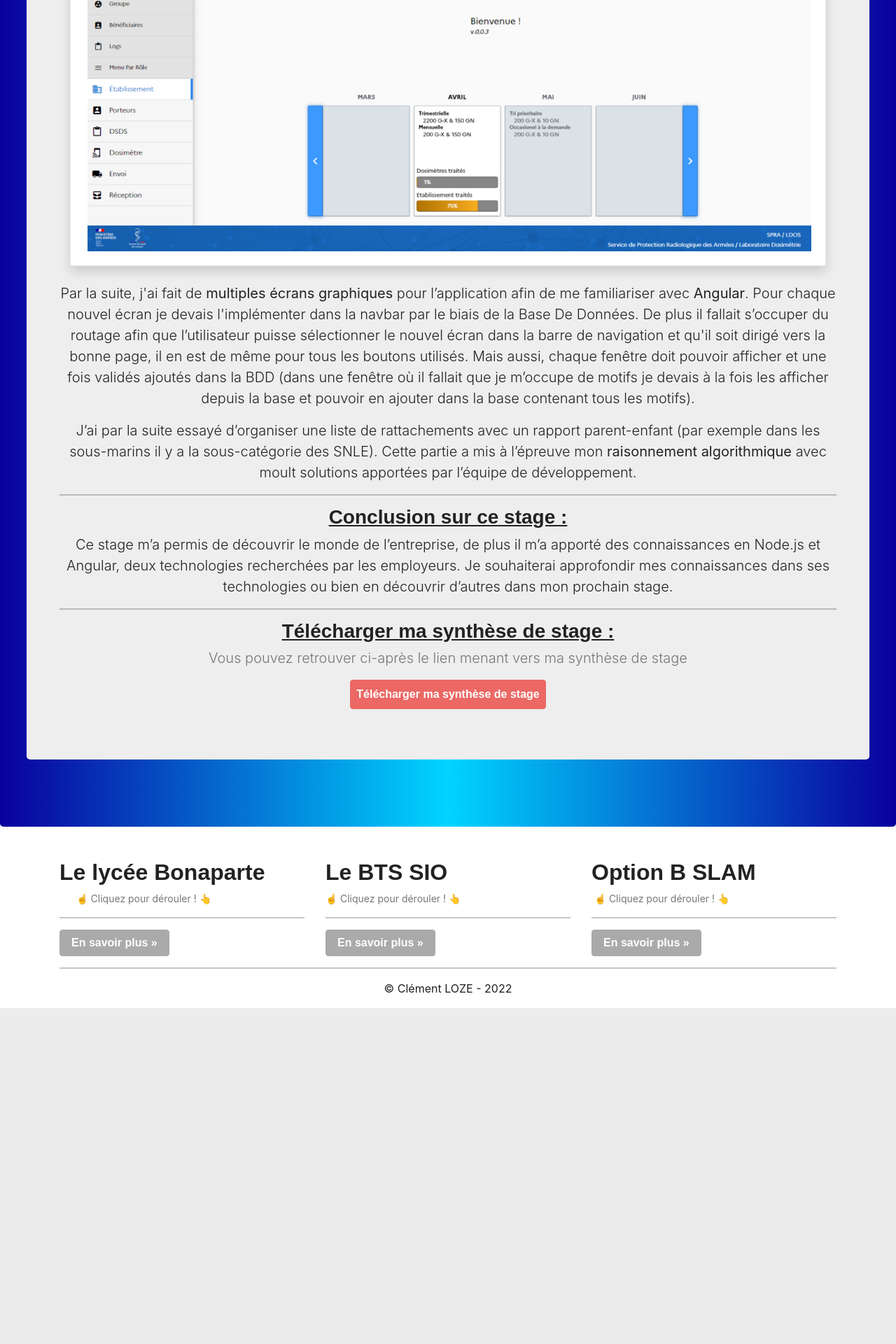
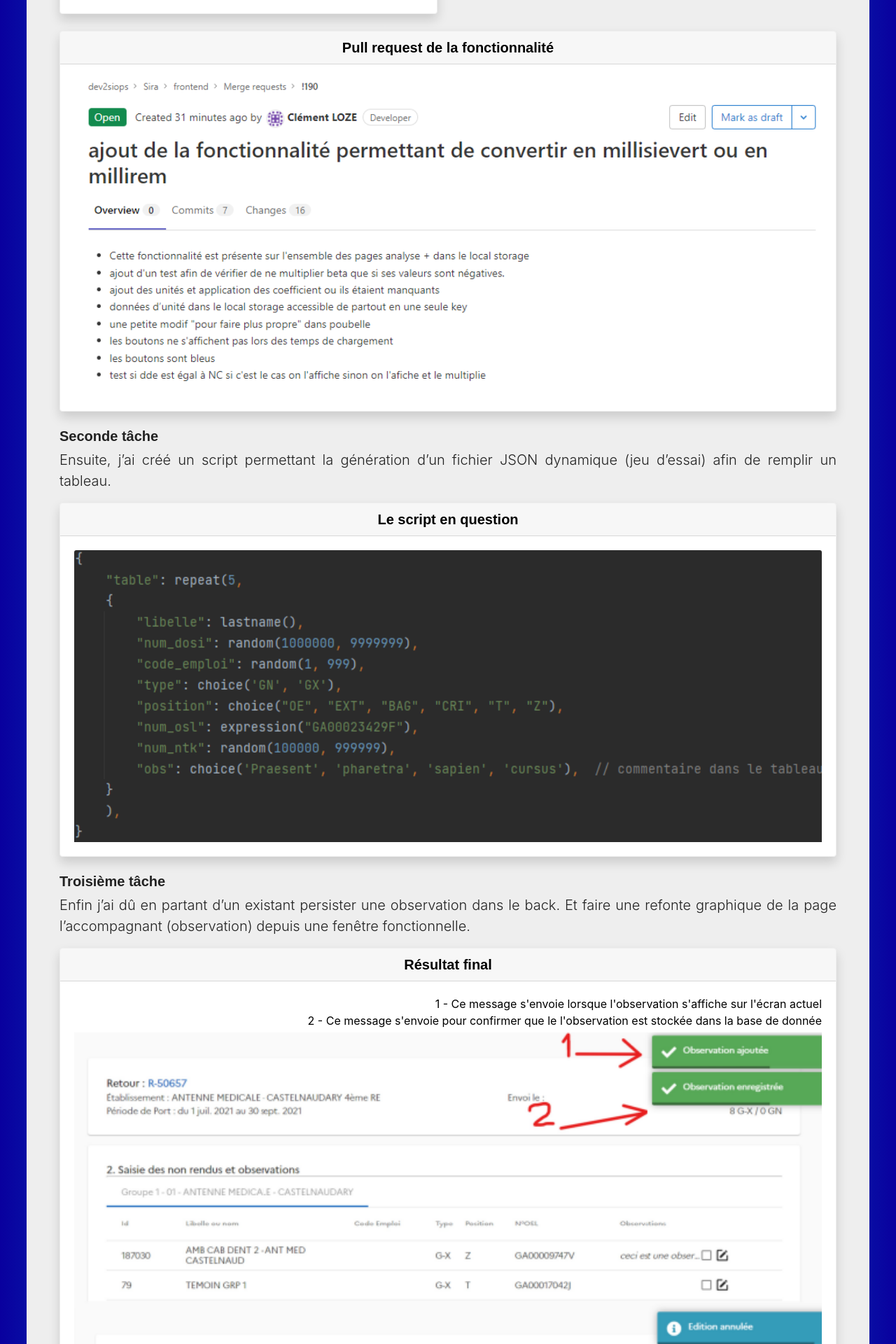
Before and after one commit to Zelcor/Portfolio, a PHP site: page /pages/C_stage_2nde_annee.php in a window 1280 px wide. Shown: the part 1305-3225 px from the top of the page at 70% size. Before the commit the page ends 2745 px from the top, so only its background shows below. Run offline with PHP 8.4, Linux system fonts and the light colour scheme; some libraries are stand-ins or nearby versions; some web fonts are replaced.

Commit message:
avancement 2nde année

```diff
--- a/pages/C_stage_2nde_annee.php
+++ b/pages/C_stage_2nde_annee.php
@@ -5,5 +5,5 @@ require_once(__DIR__ . '/../vues/template/header.php');
     <link rel="stylesheet" href="/../css/veille.css">
 <?php $page=2;
 require_once(__DIR__ . '/../vues/template/navbar.php');
-require_once(__DIR__ . '/../vues/V_stage_1ere_annee.php');
+require_once(__DIR__ . '/../vues/V_stage_2nde_annee.php');
 require_once(__DIR__ . '/../vues/template/footer.php'); ?>
--- a/vues/V_stage_2nde_annee.php
+++ b/vues/V_stage_2nde_annee.php
@@ -1,71 +1,82 @@
 <div class="jumbotron" id="jumbotron">
     <div class="row center">
-        <section class="jumbotron text-center">
+        <section class="jumbotron text-justify">
             <div class="container">
-                <h1 class="jumbotron-heading "><u>Stage de 1ère année</u></h1>
-                <img class="image-responsive" src="../image/DIRISI.png" alt="logo dirisi">
-                <p class="lead">
+                <h1 class="jumbotron-heading text-center"><u>Stage de 2nde année</u></h1>
+                <img class="image-responsive center" src="../image/DIRISI.png" alt="logo dirisi">
+                <p class="lead text-center">
                     Les technologies utilisées lors de ce stage furent : <strong>Angular</strong>, <strong>node.js</strong>, <strong>PostgreSQL</strong>
                 </p>
+                <h3 class="jumbotron-heading">Présentation de ce stage :</h3>
                 <hr>
-                <h3 class="jumbotron-heading"><u> Présentation de ce stage : </u></h3>
                 <p class="lead">
-                    Mon stage s’est déroulé au fort Lamalgue, plus précisément au pôle développement de la <strong>DIRISI</strong>.
-                    A mon arrivée, l’équipe de 7 développeurs m’a informé que les technologies utilisées sont <strong>Node.js</strong> et <strong>Angular</strong>.
+                    Ce second stage s’est également déroulé au pôle développement du fort Lamalgue de la <strong>DIRISI</strong>.
+                    A mon arrivée, 2 développeurs et un alternant s’étaient rajoutés à l’équipe, il n’y a pas eu de départs, l’équipe était donc composée de 10 personnes.
                 </p>
-                <div class="col-md-auto">
-                    <div class="card bg-light mb-4 shadow">
-                        <p class="card-header">Preuve autoformation open-classroom</p>
-                        <div class="card-body colapse multi-collapse hide" data-toggle="collapse" data-target="#auto-formation" aria-controls="auto-formation" aria-expanded="true">
-                            <small>
-                                cliquez sur l'image pour afficher le texte explicatif
-                                <img class="card-img-top" src="../image/openclassroom_autoformation_dirisi.jpg" alt="autoformation_dirisi">
-                            </small>
+                <p class="lead">
+                    Après m’être re-familiarisé avec les technologies utilisées : <strong>Angular</strong> et <strong>Node.JS</strong>, nous avons pu observer les changements drastiques appliqués au projet depuis notre départ.
+                </p>
+                <h5>Première tâche</h5>
+                <p class="lead">
+                    Etant la première mission qui me fut donnée elle ne fut en apparence pas trop complexe.
+                    En effet, il fallait faire un outil de conversion entre 2 unités : les mSv et les mRem (unités utilisées pour donner une évaluation de l'impact des rayonnements ionisants sur l'homme).
+                    J’ai donc utilisé le local storage afin que mes variables aient une portée sur toute l’application.
+                </p>
+                <div class="row">
+                    <div class="col-md-6">
+                        <div class="card bg-light mb-4 shadow">
+                            <h5 class="card-header text-center">Aperçu de la fonctionnalité</h5>
+                            <div class="card-body">
+                                <img class="card-img-top" src="../image/conversion_msv-mrem.png" alt="ecran tache conversion unités">
+                            </div>
+                        </div>
+                    </div>
+                    <div class="col-md-6">
+                        <div class="card bg-light mb-4 shadow">
+                            <h5 class="card-header text-center">Utilisation du local storage</h5>
+                            <div class="card-body">
+                                <img class="card-img-top" src="../image/local_storage_exemple.png" alt="image local storage">
+                            </div>
                         </div>
                     </div>
                 </div>
-                <div class="collapse multi-collapse" id="auto-formation">
-                    <p class="lead">
-                        Ne maîtrisant ni l’une ni l'autre, j’ai dû me former sur OpenClassrooms (comme la plupart des développeurs présents).
-                        Ces formations m’ont pris l’entièreté de la 1ère semaine de mon stage.
-                        J’ai dû m’arrêter à la moitié parce qu’il y avait un problème de version entre la version utilisée par la formation et ma version locale.
-                    </p>
-                </div>
-
-                <p class="lead">
-                    Une fois ces technologies assimilées j’ai été ajouté au GitLab du projet sur lequel travaille l’équipe.
-                    Le projet s’appelle <strong>SIRA</strong> et il vise à fournir un service de santé permettant de surveiller l’exposition des militaires à la radiation atomique.
-                    Au sein de ce projet, nous devions faire fonctionner les applications avec <strong>Docker</strong> et <strong>Angular</strong>.
-                </p>
-                <div class="col-md-auto">
-                    <div class="card bg-light mb-4 shadow">
-                        <p class="card-header">Page Accueil SIRA</p>
-                        <div class="card-body" data-toggle="collapse" data-target="#auto-formation" aria-controls="auto-formation" aria-expanded="true">
-                            <img class="card-img-top" src="../image/sira.png" alt="accueil Sira">
-                        </div>
+                <div class="card bg-light mb-4 shadow">
+                    <h5 class="card-header text-center">Pull request de la fonctionnalité</h5>
+                    <div class="card-body">
+                        <img class="card-img-top" src="../image/PR_mrem-msv.png" alt="pull request tache conversion unités">
                     </div>
                 </div>
+                <h5>Seconde tâche</h5>
                 <p class="lead">
-                    Par la suite, j'ai fait de <strong>multiples écrans graphiques</strong> pour l’application afin de me familiariser avec <strong>Angular</strong>.
-                    Pour chaque nouvel écran je devais l'implémenter dans la navbar par le biais de la Base De Données.
-                    De plus il fallait s’occuper du routage afin que l’utilisateur puisse sélectionner le nouvel écran dans la barre de navigation et qu'il soit dirigé vers la bonne page, il en est de même pour tous les boutons utilisés.
-                    Mais aussi, chaque fenêtre doit pouvoir afficher et une fois validés ajoutés dans la BDD
-                    (dans une fenêtre où il fallait que je m’occupe de motifs je devais à la fois les afficher depuis la base et pouvoir en ajouter dans la base contenant tous les motifs).
+                    Ensuite, j’ai créé un script permettant la génération d’un fichier JSON dynamique (jeu d’essai) afin de remplir un tableau.
                 </p>
+                <div class="card bg-light mb-4 shadow">
+                    <h5 class="card-header text-center">Le script en question</h5>
+                    <div class="card-body">
+                        <img class="card-img-top" src="../image/script_generateur_de_fichier_JSON.png" alt="script js pour jeu d'essai">
+                    </div>
+                </div>
+                <h5>Troisième tâche</h5>
                 <p class="lead">
-                    J’ai par la suite essayé d’organiser une liste de rattachements avec un rapport parent-enfant (par exemple dans les sous-marins il y a la sous-catégorie des SNLE).
-                    Cette partie a mis à l’épreuve mon <strong>raisonnement algorithmique</strong> avec moult solutions apportées par l’équipe de développement.
+                    Enfin j’ai dû en partant d’un existant persister une observation dans le back. Et faire une refonte graphique de la page l’accompagnant (observation) depuis une fenêtre fonctionnelle.
                 </p>
+                <div class="card bg-light mb-4 shadow">
+                    <h5 class="card-header text-center">Résultat final</h5>
+                    <div class="card-body text-right">
+                        1 - Ce message s'envoie lorsque l'observation s'affiche sur l'écran actuel <br> 2 - Ce message s'envoie pour confirmer que le l'observation est stockée dans la base de donnée
+                        <img class="card-img-top" src="../image/dernière_tache.png" alt="script js pour jeu d'essai">
+                    </div>
+                </div>
+                <h3 class="jumbotron-heading">Conclusion sur ce stage : </h3>
                 <hr>
-                <h3 class="jumbotron-heading"><u>Conclusion sur ce stage : </u></h3>
                 <p class="lead">
-                    Ce stage m’a permis de découvrir le monde de l’entreprise, de plus il m’a apporté des connaissances en Node.js et Angular, deux technologies recherchées par les employeurs.
-                    Je souhaiterai approfondir mes connaissances dans ses technologies ou bien en découvrir d’autres dans mon prochain stage.
+                    Ce stage m’a permis d'approfondir mes connaissances du monde de l’entreprise, de plus il m’a apporté des connaissances en Node.js et Angular, deux technologies recherchées par les employeurs.
+                    Je souhaiterai approfondir mes connaissances dans ses technologies ou bien en découvrir d’autres au cours de ma poursuite d’étude.
                 </p>
-                <hr>
-                <h3 class="jumbotron-heading"><u> Télécharger ma synthèse de stage : </u></h3>
-                <p class="lead text-muted">Vous pouvez retrouver ci-après le lien menant vers ma synthèse de stage</p>
-                <a role="button" class="btn btn-primary mb-2 p-2" href="../image/documents/Synthèse%20de%20stage.pdf">Télécharger ma synthèse de stage</a>
+                <div class="d-flex justify-content-between">
+                    <a role="button" class="btn btn-primary" href="../pages/C_stage_1ere_annee.php">↢ Stage 1<sup>ère</sup> année</a>
+                    <a role="button" class="btn btn-primary" href="../pages/C_portfolio-php.php">Projet Personnel 1 : Portfolio en PHP ↣</a>
+                </div>
             </div>
         </section>
     </div>
--- a/vues/template/navbar.php
+++ b/vues/template/navbar.php
@@ -43,8 +43,8 @@
                             <li role="presentation" class="dropdown-item">
                                 <a role="menuitem" href="../../pages/C_stage_1ere_annee.php">Stage de 1<sup>ère</sup> année</a>
                             </li>
-                            <li role="presentation" class="dropdown-item disabled">
-                                <a role="menuitem" href="../../pages/C_stage_">Stage de 2<sup>ème</sup> année</a>
+                            <li role="presentation" class="dropdown-item">
+                                <a role="menuitem" href="../../pages/C_stage_2nde_annee.php">Stage de 2<sup>ème</sup> année</a>
                             </li>
                             <li role="presentation" class="dropdown-divider"></li>
                             <li role="presentation" class="dropdown-header dropdown-item disabled"> En autonomie </li>
```
